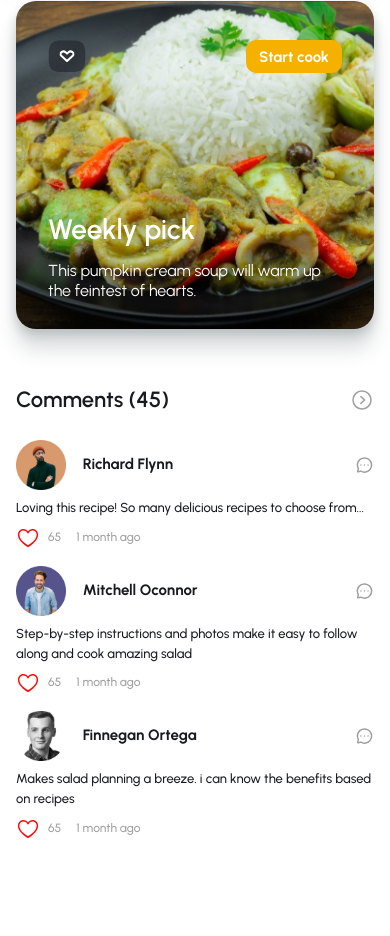
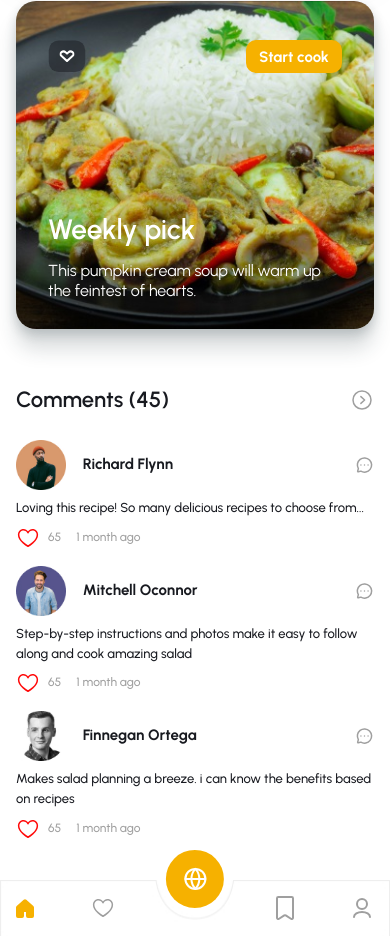
Before and after one commit to Rustam9724/recipe-finder, a plain HTML site: page index.html in a window 390 px wide. Shown: the part 930-1866 px from the top of the page. Before the commit the page ends 1771 px from the top, so only its background shows below. Drawn offline with Linux system fonts and the light colour scheme.

Commit message:
init: footer

```diff
--- a/index.html
+++ b/index.html
@@ -255,6 +255,35 @@
                 </div>
             </div>
         </section>
+        <!-- FOOTER -->
+        <footer class="footer">
+            <div class="footer__container _container">
+                <div class="footer__left footer__side">
+                    <svg width="18" height="19" viewBox="0 0 18 19" fill="none" xmlns="http://www.w3.org/2000/svg">
+                        <path d="M16.6585 7.70122L9.6585 1.57622C9.28148 1.24632 8.71852 1.24632 8.3415 1.57622L1.3415 7.70122C1.12448 7.89111 1 8.16543 1 8.4538V17C1 17.5523 1.44772 18 2 18H6C6.55228 18 7 17.5523 7 17V13C7 12.4477 7.44772 12 8 12H10C10.5523 12 11 12.4477 11 13V17C11 17.5523 11.4477 18 12 18H16C16.5523 18 17 17.5523 17 17V8.4538C17 8.16543 16.8755 7.89111 16.6585 7.70122Z" fill="#F7B100" stroke="#F7B100" stroke-width="2" stroke-linecap="round" stroke-linejoin="round"/>
+                    </svg>
+                    <svg width="22" height="18" viewBox="0 0 22 18" fill="none" xmlns="http://www.w3.org/2000/svg">
+                        <path d="M11 17.25C11 17.25 1.625 12 1.625 5.62501C1.625 4.49803 2.01546 3.40585 2.72996 2.53431C3.44445 1.66277 4.43884 1.0657 5.54393 0.844677C6.64903 0.623658 7.79657 0.792346 8.79131 1.32204C9.78605 1.85174 10.5665 2.70972 11 3.75001V3.75001C11.4335 2.70972 12.2139 1.85174 13.2087 1.32204C14.2034 0.792346 15.351 0.623658 16.4561 0.844677C17.5612 1.0657 18.5555 1.66277 19.27 2.53431C19.9845 3.40585 20.375 4.49803 20.375 5.62501C20.375 12 11 17.25 11 17.25Z" stroke="#9F9F9F" stroke-width="1.5" stroke-linecap="round" stroke-linejoin="round"/>
+                    </svg>
+                </div>
+                <div class="footer__right footer__side">
+                    <svg width="18" height="24" viewBox="0 0 18 24" fill="none" xmlns="http://www.w3.org/2000/svg">
+                        <path d="M15.6667 1H2.33333C1.59695 1 1 1.57489 1 2.28406V21.7138C1 22.7394 2.18686 23.3511 3.07293 22.7822L8.2604 19.4517C8.70827 19.1641 9.29173 19.1641 9.7396 19.4517L14.9271 22.7822C15.8131 23.3511 17 22.7394 17 21.7138V2.28406C17 1.57489 16.403 1 15.6667 1Z" stroke="#9F9F9F" stroke-width="2" stroke-linecap="round" stroke-linejoin="round"/>
+                    </svg>
+                    <svg width="24" height="24" viewBox="0 0 24 24" fill="none" xmlns="http://www.w3.org/2000/svg">
+                        <path d="M4 21C4 18.2386 7.58172 16 12 16C16.4183 16 20 18.2386 20 21" stroke="#9F9F9F" stroke-width="2" stroke-linecap="round" stroke-linejoin="round"/>
+                        <path d="M12 13C14.7614 13 17 10.7614 17 8C17 5.23858 14.7614 3 12 3C9.23858 3 7 5.23858 7 8C7 10.7614 9.23858 13 12 13Z" stroke="#9F9F9F" stroke-width="2" stroke-linecap="round" stroke-linejoin="round"/>
+                    </svg>
+                </div>
+                <div class="footer__world">
+                    <svg width="25" height="24" viewBox="0 0 25 24" fill="none" xmlns="http://www.w3.org/2000/svg">
+                        <path d="M12.5 22C18.0228 22 22.5 17.5228 22.5 12C22.5 6.47715 18.0228 2 12.5 2C6.97715 2 2.5 6.47715 2.5 12C2.5 17.5228 6.97715 22 12.5 22Z" stroke="white" stroke-width="2" stroke-linecap="round" stroke-linejoin="round"/>
+                        <path d="M2.5 12H22.5" stroke="white" stroke-width="2" stroke-linecap="round" stroke-linejoin="round"/>
+                        <path d="M12.5 2C15.0013 4.73835 16.4228 8.29203 16.5 12C16.4228 15.708 15.0013 19.2616 12.5 22C9.99872 19.2616 8.57725 15.708 8.5 12C8.57725 8.29203 9.99872 4.73835 12.5 2V2Z" stroke="white" stroke-width="2" stroke-linecap="round" stroke-linejoin="round"/>
+                    </svg>
+                </div>
+            </div>
+        </footer>
     </div>
 </body>
 </html>
--- a/style.scss
+++ b/style.scss
@@ -2,6 +2,7 @@
 @import "./styles/top-section.scss";
 @import "./styles/middle-section.scss";
 @import "./styles/comments.scss";
+@import "./styles/footer.scss";
 
 *, ul, p, h1, h2, h3, h4, button, body, input, ::before, ::after, div {
     padding: 0;
@@ -52,12 +53,12 @@ html, body {
 
 @media (min-width: 834px) {
     ._container {
-        padding: 0 7.8%;
+        padding: 0 7.8% 40px;
     }
 }
 
 @media (min-width: 1440px) {
     ._container {
-        padding: 0 102px;
+        padding: 0 102px 46px;
     }
 }
--- a/styles/comments.scss
+++ b/styles/comments.scss
@@ -1,4 +1,6 @@
 .comments {
+    margin: 0 0 10vw;
+
     .comments__container {
 
         .comments__title-block {
@@ -91,6 +93,7 @@
 
 @media (min-width: 834px) {
     .comments {
+        margin: 0;
 
         .comments__container {
 
--- /dev/null
+++ b/styles/footer.scss
@@ -0,0 +1,44 @@
+.footer {
+    background-image: url("../assets/images/footer-background.jpg");
+    background-size: cover;
+
+    .footer__container {
+        display: flex;
+        justify-content: space-between;
+        position: relative;
+        padding-top: 16px;
+        padding-bottom: 16px;
+
+        .footer__side {
+            width: 103/375 * 100%;
+            display: flex;
+            align-items: center;
+            justify-content: space-between;
+
+            &.footer__left {
+            }
+
+            &.footer__right {
+            }
+        }
+
+        .footer__world {
+            position: absolute;
+            left: 50%;
+            transform: translate(-50%, -50%);
+            width: 56/375 * 100%;
+            aspect-ratio: 1;
+            display: flex;
+            justify-content: center;
+            align-items: center;
+            background-color: $primary;
+            border-radius: 100%;
+        }
+    }
+}
+
+@media (min-width: 834px) {
+    .footer {
+        display: none;
+    }
+}
```
Also changed, not shown: assets/images/footer-background.jpg (added), assets/images/footer-heart.svg (added), assets/images/footer-home.svg (added), assets/images/footer-saves.svg (added), assets/images/footer-user.svg (added), assets/images/footer-world.svg (added), style.css, styles/comments.css (added), styles/footer.css (added).
